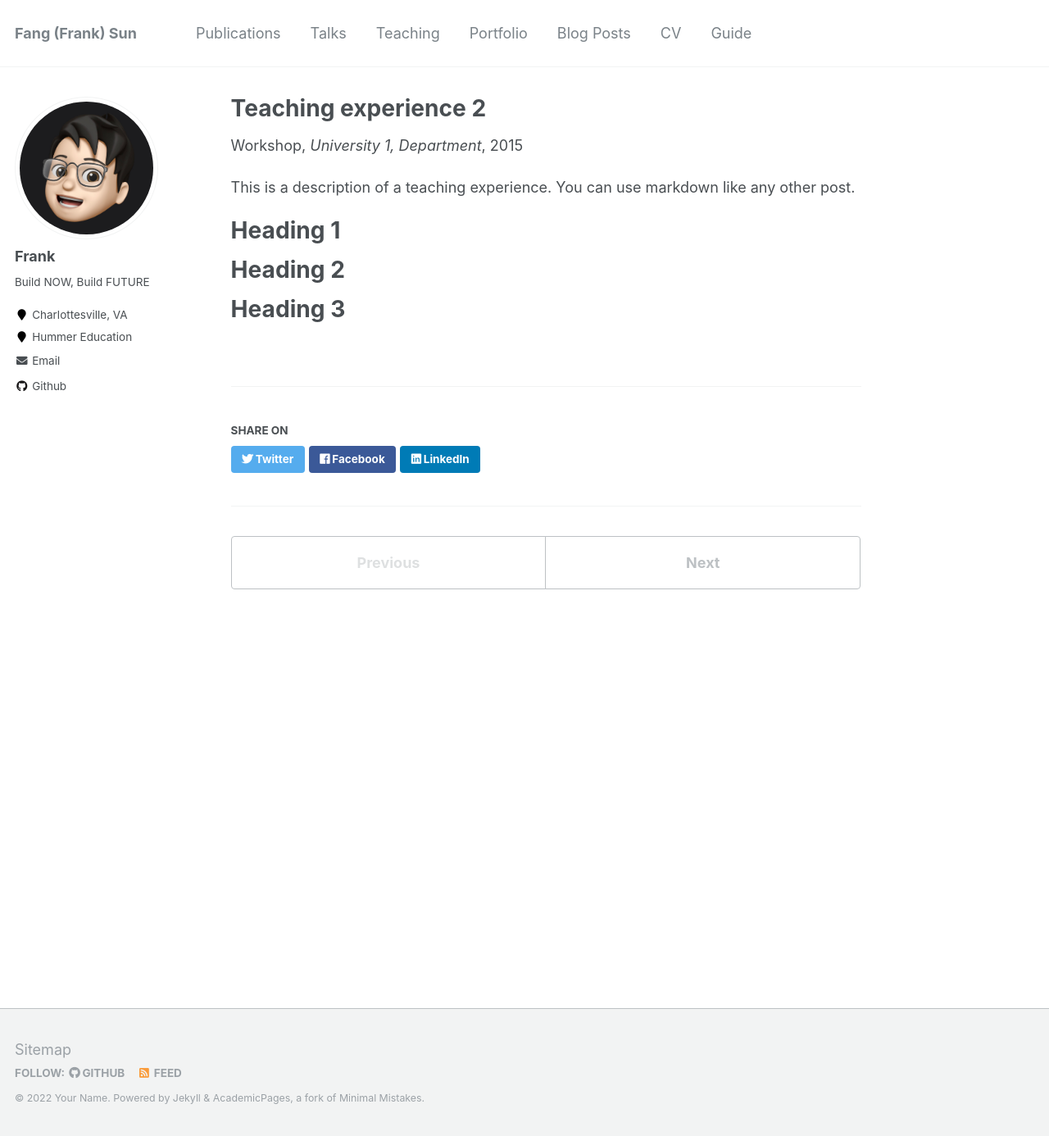
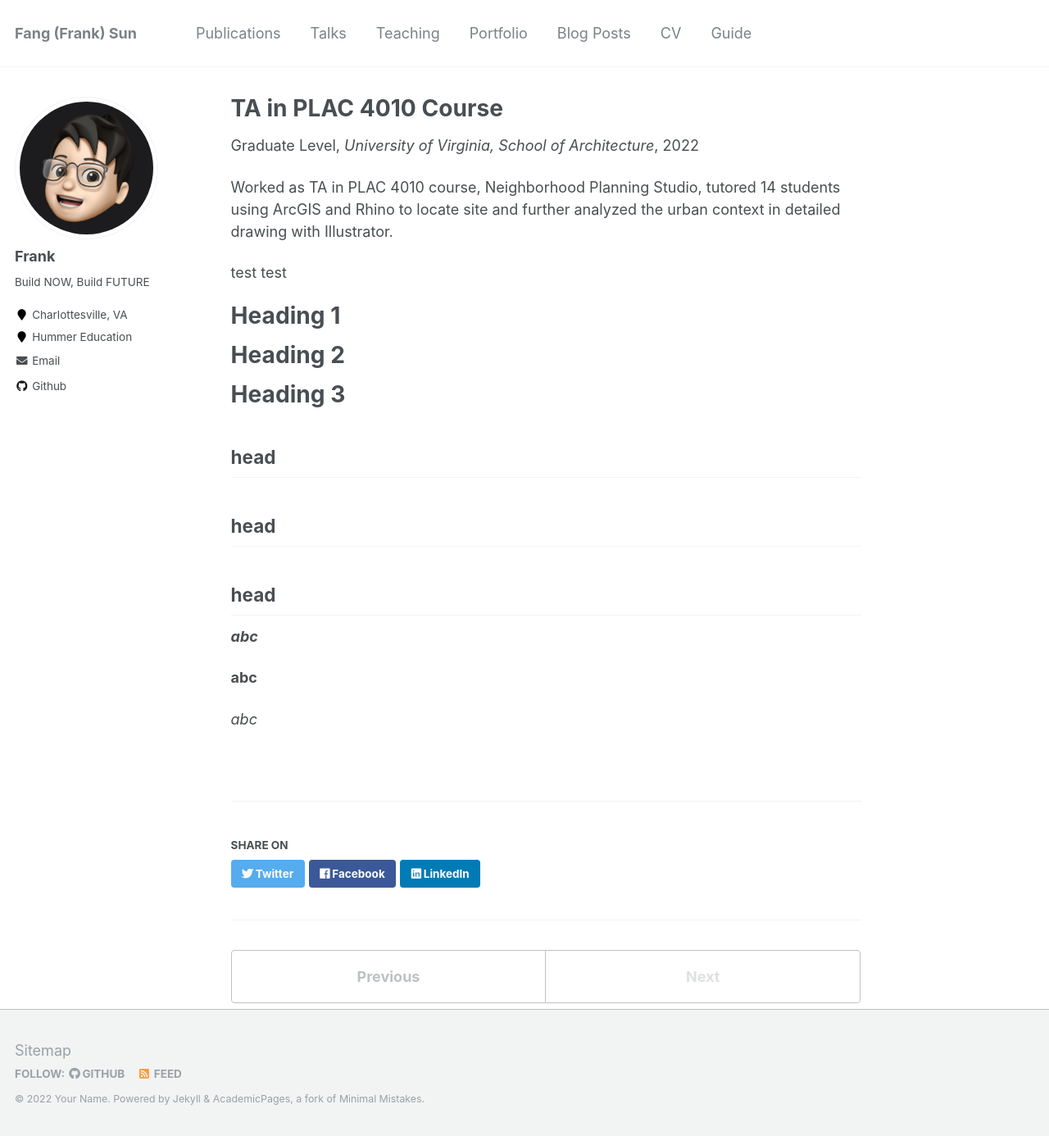
Before and after one commit to FangFrankSun/AcademicPage, a Jekyll site: the page built from _teaching/2015-spring-teaching-2.md, in a window 1280 px wide and 1386 px high. Shown: the whole window at 82% size. Built offline with Jekyll 4.4.1, drawn with Linux system fonts in a browser that asks for light colours.

Commit message:
Update 2015-spring-teaching-2.md

```diff
--- a/_teaching/2015-spring-teaching-2.md
+++ b/_teaching/2015-spring-teaching-2.md
@@ -1,14 +1,16 @@
 ---
-title: "Teaching experience 2"
+title: "TA in PLAC 4010 Course"
 collection: teaching
-type: "Workshop"
-permalink: /teaching/2015-spring-teaching-1
-venue: "University 1, Department"
-date: 2015-01-01
+type: "Graduate Level"
+permalink: /teaching/2014-spring-teaching-1
+venue: "University of Virginia, School of Architecture"
+date: 2021.09 - 2022.05
 location: "City, Country"
 ---
 
-This is a description of a teaching experience. You can use markdown like any other post.
+Worked as TA in PLAC 4010 course, Neighborhood Planning Studio, tutored 14 students using ArcGIS and Rhino to locate site and further analyzed the urban context in detailed drawing with Illustrator.
+
+test test
 
 Heading 1
 ======
@@ -18,3 +20,18 @@ Heading 2
 
 Heading 3
 ======
+
+head
+----
+
+head
+---
+
+head
+--
+
+***abc***
+
+**abc**
+
+*abc*
```
